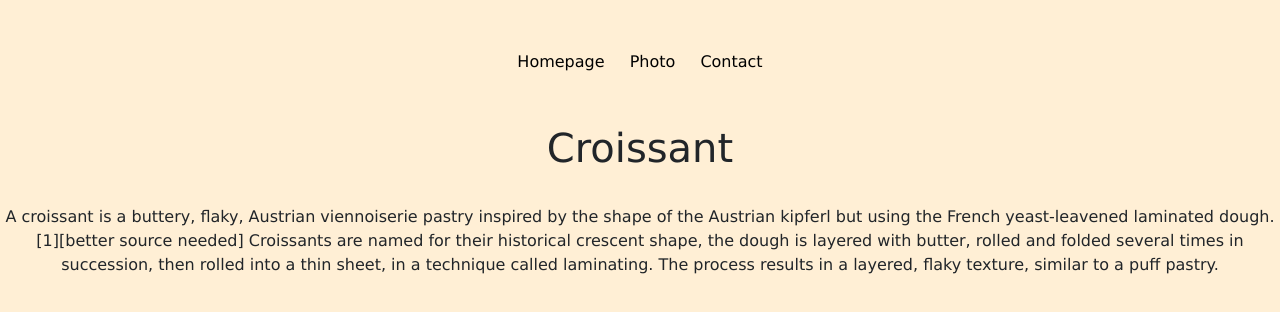
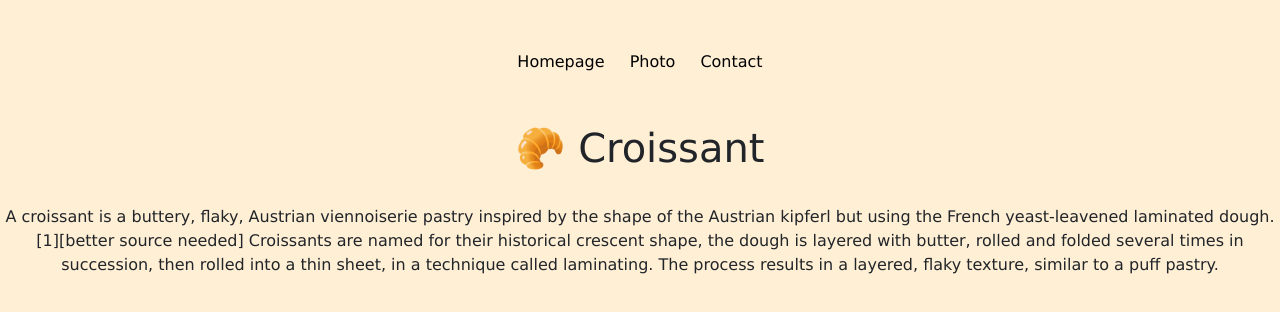
Before and after one commit to acbserrano/Croissant, a plain HTML site: page index.html in a window 1280 px wide. Drawn offline with nearby package versions, Linux system fonts and the light colour scheme.

Commit message:
added a croissant emoji in the index page

```diff
--- a/index.html
+++ b/index.html
@@ -20,7 +20,7 @@
       <a href="/photo.html" title="Croissant photo"> Photo</a>
       <a href="/contact.html" title="Contact Croissant.com"> Contact</a>
     </header>
-    <h1>Croissant</h1>
+    <h1>🥐 Croissant</h1>
     <p>
       A croissant is a buttery, flaky, Austrian viennoiserie pastry inspired by
       the shape of the Austrian kipferl but using the French yeast-leavened
```
